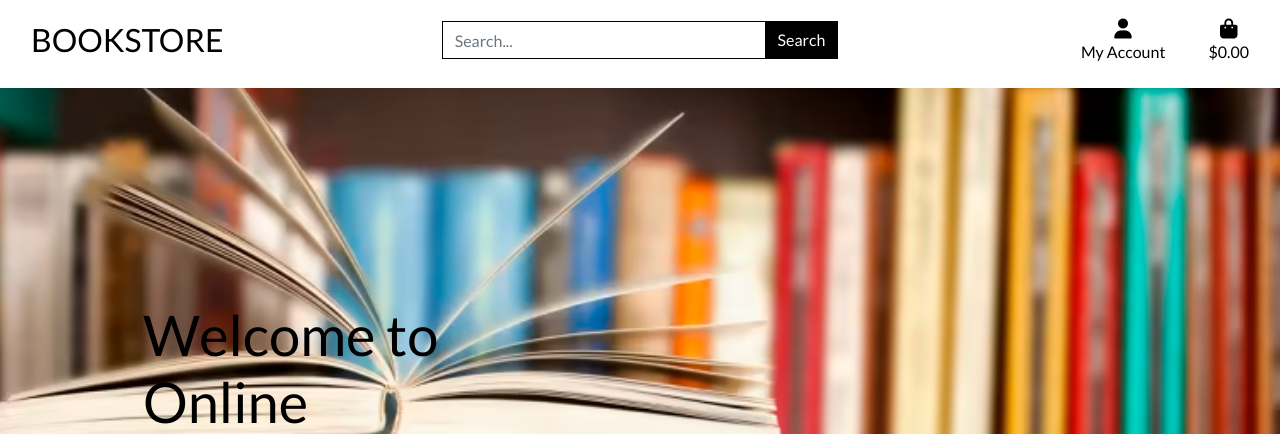
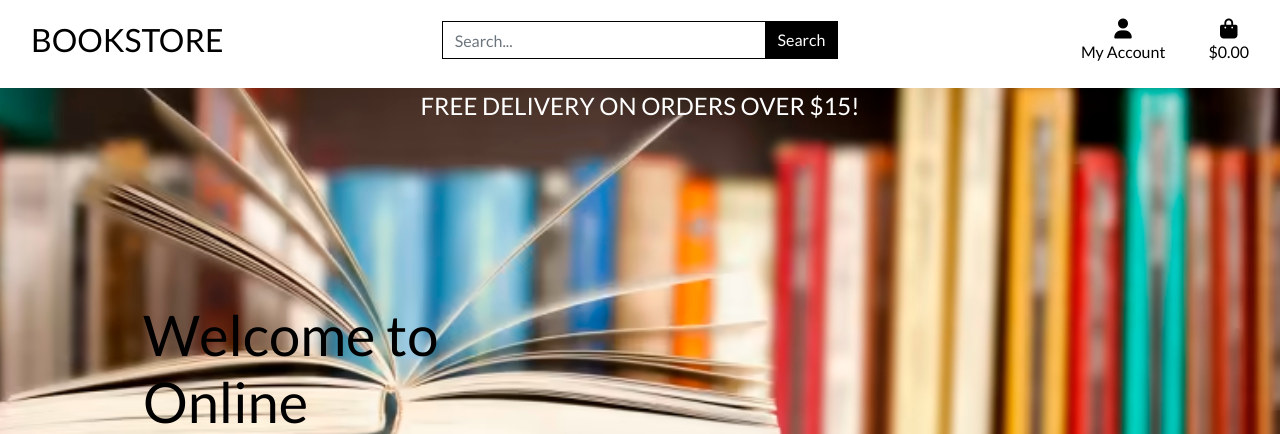
Before and after one commit to mabin9527/online_bookstore, a Django app: template home/templates/home/index.html in a window 1280 px wide. Shown: the top 434 px of the page. Run offline with Django 3.2, Linux system fonts and the light colour scheme; the template is opened without the code that fills it, so the values that code supplies are empty; some libraries are stand-ins or nearby versions.

Commit message:
Added delivery banner to base template

```diff
--- a/templates/base.html
+++ b/templates/base.html
@@ -109,6 +109,14 @@
                 {% include 'includes/mobile-top-header.html' %}
             </nav>
         </div>
+        <!-- delivery banner -->
+        <div id="delivery-banner" class="row text-center">
+            <div class="col bg-black text-whiter">
+                <h4 class="text-uppercase my-1 text-white">
+                    Free Delivery on Orders over $15!
+                </h4>
+            </div>
+        </div>
     </header>
 
     {% if messages %}
```
